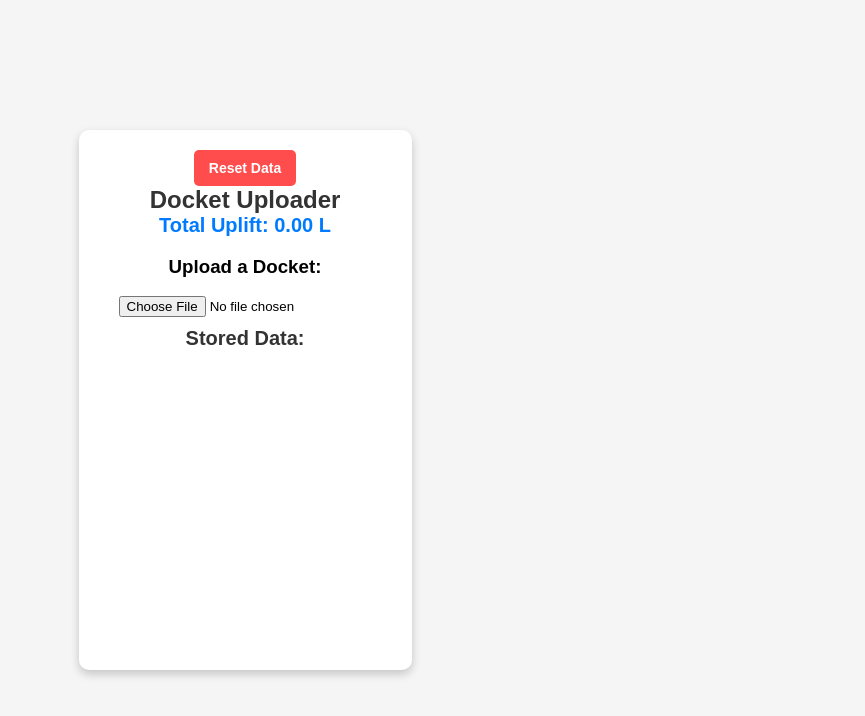
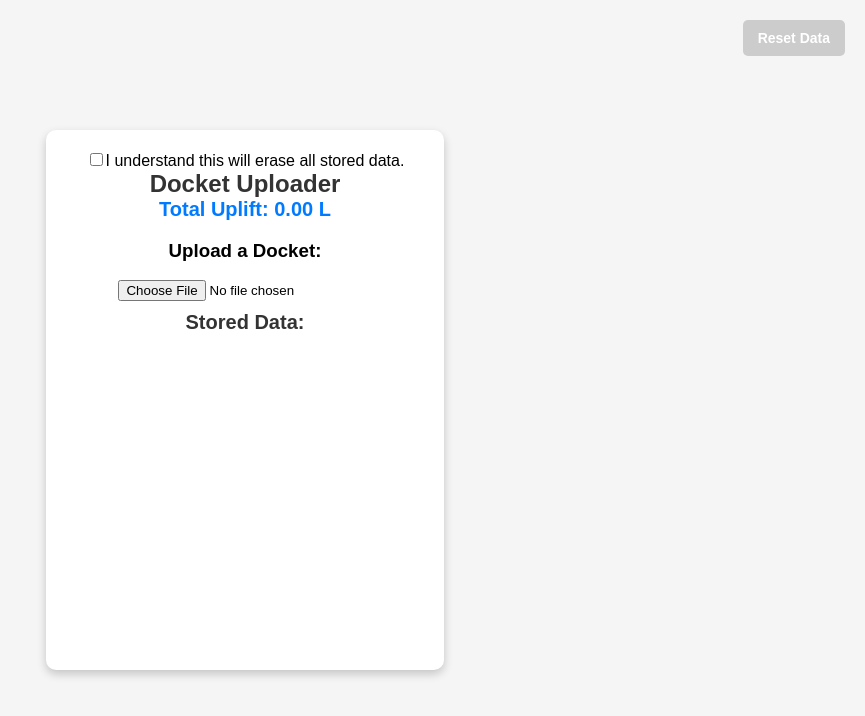
Before and after one commit to joesch21/hydrantextract, a React (Create React App) app: page / in a window 1280 px wide. Shown: the top 716 px of the page, without its empty margins (415-1280 px from the left). Built offline with nearby package versions, Linux system fonts and the light colour scheme.

Commit message:
added mor warnign

```diff
--- a/src/App.css
+++ b/src/App.css
@@ -40,9 +40,9 @@ button:disabled {
 
 /* Reset Button Styling */
 .reset-button {
-  position: bottom;
-  top: 600px; /* Vertical placement near the top */
-  right: 10px; /* Horizontal placement to the right */
+  position: fixed;
+  top: 20px; /* Vertical placement near the top */
+  right: 20px; /* Horizontal placement to the right */
   background-color: #ff4c4c;
   color: white;
   border: none;
@@ -90,6 +90,7 @@ h1 {
   color: #333;
 }
 
+/* Heading 2 Styling */
 h2 {
   margin-top: 10px;
   font-size: 20px;
@@ -102,7 +103,7 @@ h2:first-of-type {
   color: #007bff; /* Blue color for emphasis */
 }
 
-
+/* Next Docket Button Styling */
 .next-docket-button {
   margin-top: 20px;
   padding: 10px 20px;
--- a/src/App.js
+++ b/src/App.js
@@ -9,6 +9,7 @@ const App = () => {
   const [image, setImage] = useState(null);
   const [storedData, setStoredData] = useState([]);
   const [totalUplift, setTotalUplift] = useState(0);
+  const [isResetChecked, setIsResetChecked] = useState(false);
 
   const loadStoredData = async () => {
     try {
@@ -37,9 +38,10 @@ const App = () => {
   }, [storedData]);
 
   const handleResetData = async () => {
-    // Display a confirmation warning
+    if (!isResetChecked) return;
+
     const confirmed = window.confirm(
-      "WARNING: This will reset all data! Are you sure you want to continue? It is recommended to reset data at the end of your shift."
+      "This will reset all data! Are you sure you want to proceed?"
     );
 
     if (confirmed) {
@@ -48,6 +50,7 @@ const App = () => {
         alert("All data has been reset!");
         setStoredData([]);
         setTotalUplift(0);
+        setIsResetChecked(false); // Reset the checkbox
       } catch (error) {
         console.error("Error resetting database:", error);
       }
@@ -60,9 +63,26 @@ const App = () => {
 
   return (
     <div className="App">
-      <button className="reset-button" onClick={handleResetData}>
-        Reset Data
-      </button>
+      <div className="reset-container">
+        <button
+          className="reset-button"
+          onClick={handleResetData}
+          disabled={!isResetChecked}
+        >
+          Reset Data
+        </button>
+        <div className="reset-warning">
+          <input
+            type="checkbox"
+            id="resetConfirm"
+            checked={isResetChecked}
+            onChange={(e) => setIsResetChecked(e.target.checked)}
+          />
+          <label htmlFor="resetConfirm">
+            I understand this will erase all stored data.
+          </label>
+        </div>
+      </div>
       <h1>Docket Uploader</h1>
       <h2>Total Uplift: {totalUplift.toFixed(2)} L</h2>
       {!image && <CameraCapture onCapture={(image) => setImage(image)} />}
```
